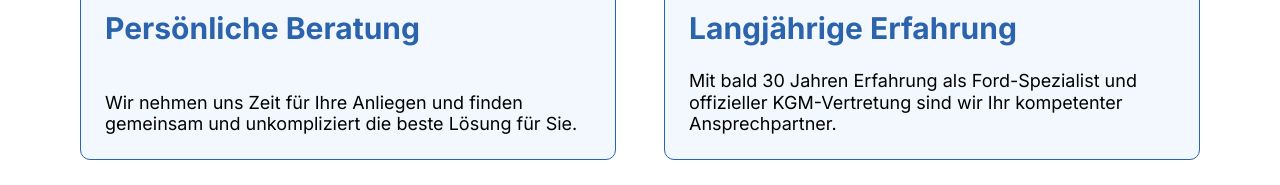
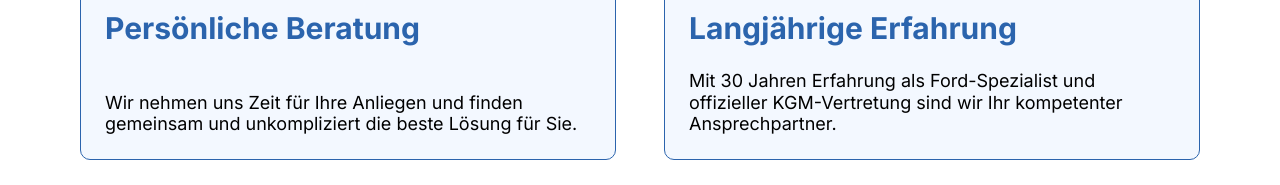
Before and after one commit to StuckiSimon/stucki-roggwil, a Next.js app in the folder website/: page /reasons-for in a window 1280 px wide. Shown: the part 732-917 px from the top of the page. Built offline with nearby package versions, Linux system fonts and the light colour scheme.

Commit message:
Update claims
2026 marks 30 years of Garage Stucki AG.

```diff
--- a/website/src/app/about/page.tsx
+++ b/website/src/app/about/page.tsx
@@ -32,7 +32,7 @@ export default async function About() {
 
   return (
     <Layout activePath="/about">
-      <PageHero title="Über uns" subline="Seit bald 30 Jahren sind wir für Sie da." />
+      <PageHero title="Über uns" subline="Seit 30 Jahren sind wir für Sie da." />
       <GridContainer>
         <GridItem>
           <ProfileContainer>
--- a/website/src/app/reasons-for/page.tsx
+++ b/website/src/app/reasons-for/page.tsx
@@ -42,7 +42,7 @@ export default async function ReasonsFor() {
             <Fact
               id={2}
               title="Langjährige Erfahrung"
-              description="Mit bald 30 Jahren Erfahrung als Ford-Spezialist und offizieller KGM-Vertretung sind wir Ihr kompetenter Ansprechpartner."
+              description="Mit 30 Jahren Erfahrung als Ford-Spezialist und offizieller KGM-Vertretung sind wir Ihr kompetenter Ansprechpartner."
             />
             <Fact
               id={3}
```
